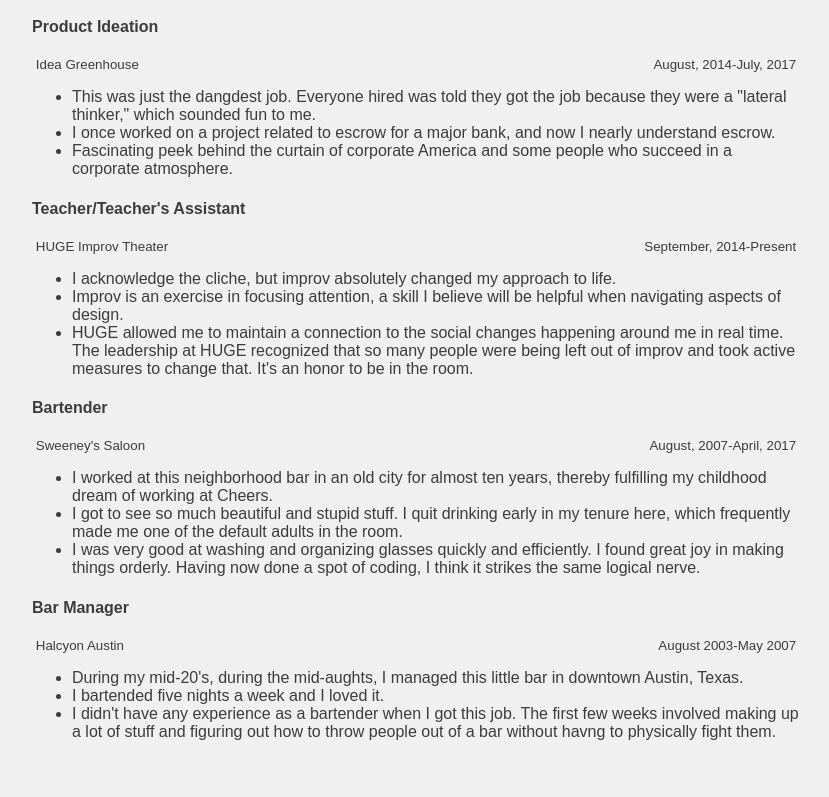
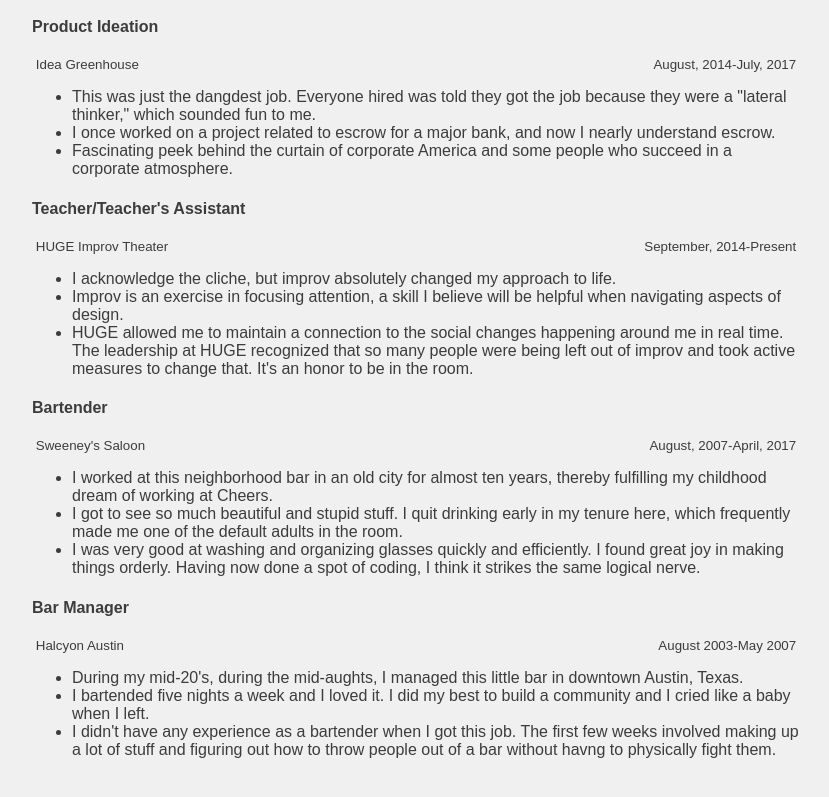
Before and after one commit to AdamIverson/prime.application, a plain HTML site: page index.html in a window 1280 px wide. Shown: the part 1433-2230 px from the top of the page, without its empty margins (224-1053 px from the left). Drawn offline with Linux system fonts and the light colour scheme.

Commit message:
Update index.html

```diff
--- a/index.html
+++ b/index.html
@@ -181,7 +181,7 @@ body {
     <div>
       <ul>
         <li>During my mid-20's, during the mid-aughts, I managed this little bar in downtown Austin, Texas.</li>
-        <li>I bartended five nights a week and I loved it.</li>
+        <li>I bartended five nights a week and I loved it. I did my best to build a community and I cried like a baby when I left.</li>
         <li>I didn't have any experience as a bartender when I got this job. The first few weeks involved making up a lot of stuff and figuring out how to throw people out of a bar without havng to physically fight them.</li>
       </ul>
     </div>
```
